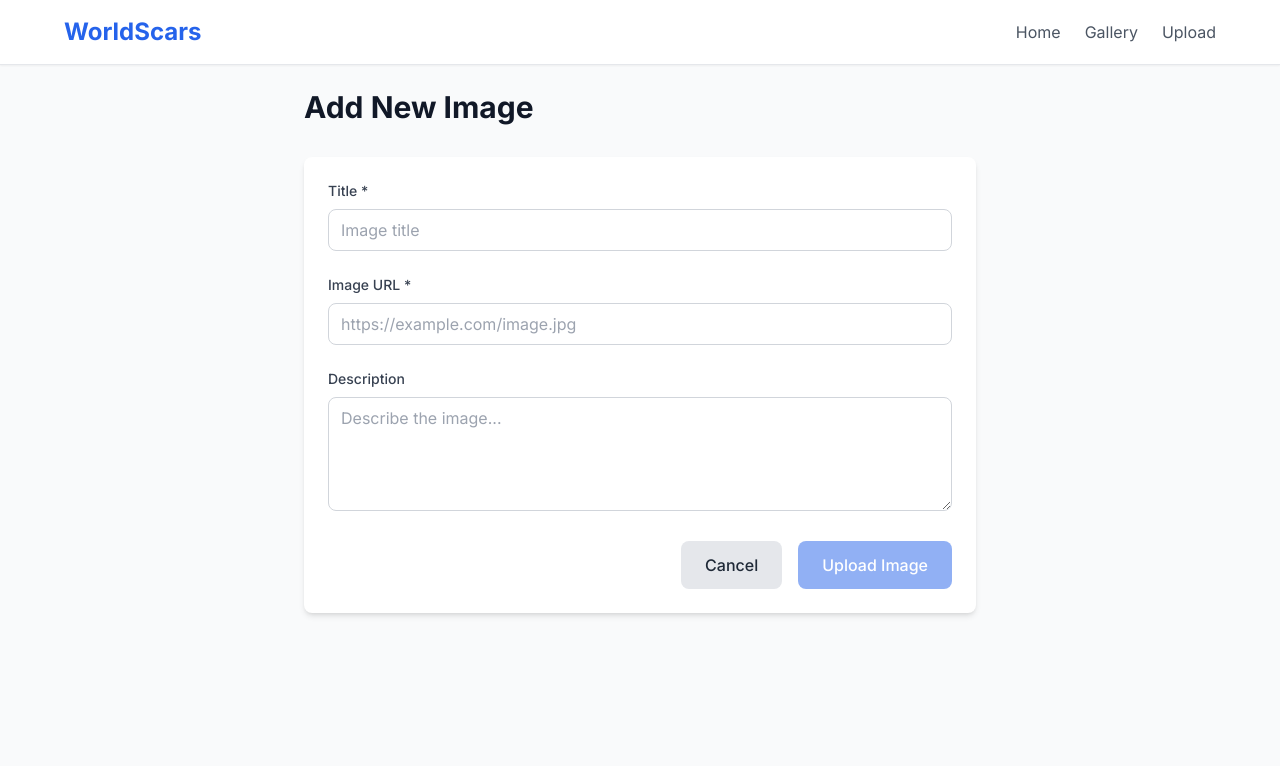
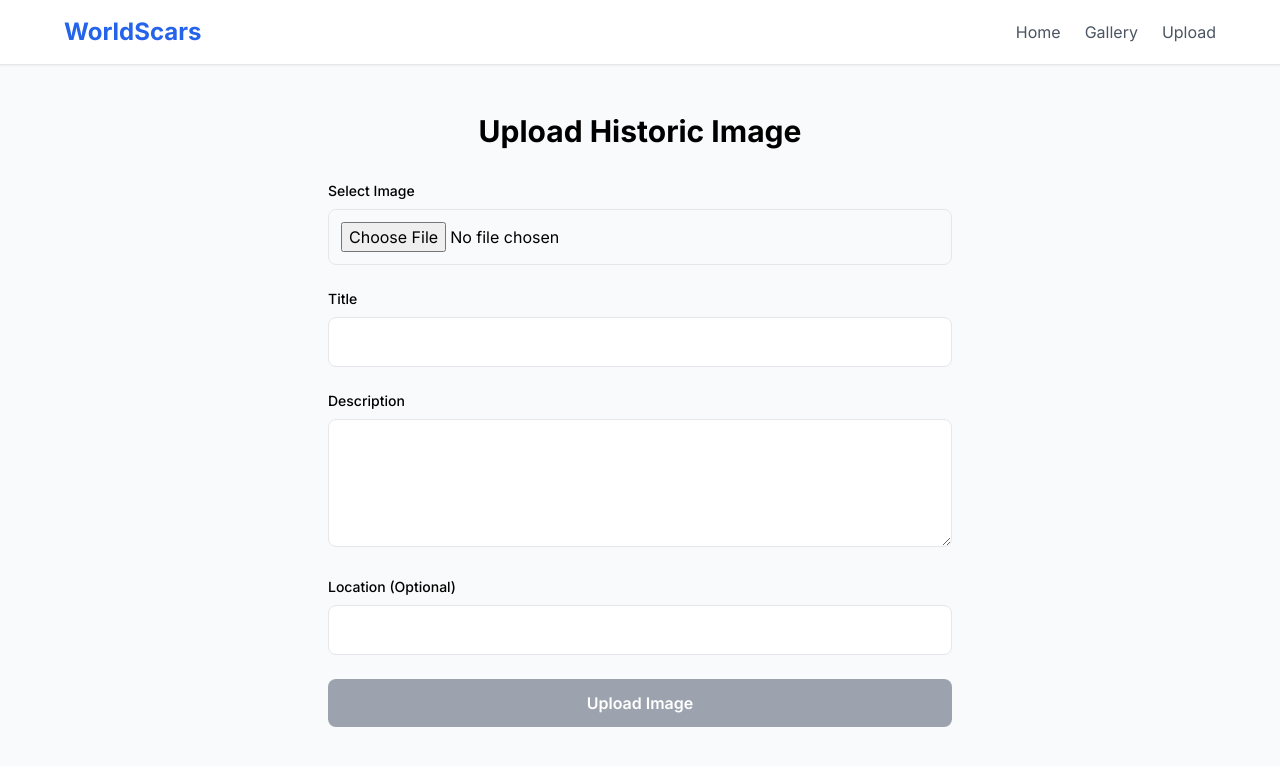
Before and after one commit to Siyam-Bhuiyan/WorldScars, a React app in the folder frontend/: page /upload in a window 1280 px wide. Shown: the top 766 px of the page. Built offline with nearby package versions, Linux system fonts and the light colour scheme; the HTML template or start-up script is replaced by a standard one.

Commit message:
Refactor upload page to support file uploads
Replaces image URL input with file upload, adds image preview, and includes optional location field. Updates form submission to use FormData and POST to the new /api/images/upload endpoint. Improves UI and resets form after successful upload.

```diff
--- a/frontend/src/pages/Upload.tsx
+++ b/frontend/src/pages/Upload.tsx
@@ -1,124 +1,122 @@
-import { useState } from 'react';
+import React, { useState } from 'react';
 import { useNavigate } from 'react-router-dom';
 
-export default function Upload() {
+const Upload = () => {
   const [title, setTitle] = useState('');
   const [description, setDescription] = useState('');
-  const [imageUrl, setImageUrl] = useState('');
+  const [location, setLocation] = useState('');
+  const [file, setFile] = useState<File | null>(null);
   const [loading, setLoading] = useState(false);
+  const [preview, setPreview] = useState<string | null>(null);
   const navigate = useNavigate();
+
+  const handleFileChange = (e: React.ChangeEvent<HTMLInputElement>) => {
+    const selectedFile = e.target.files?.[0];
+    if (selectedFile) {
+      setFile(selectedFile);
+      // Create preview
+      const previewUrl = URL.createObjectURL(selectedFile);
+      setPreview(previewUrl);
+    }
+  };
 
   const handleSubmit = async (e: React.FormEvent) => {
     e.preventDefault();
-    if (!title || !imageUrl) return;
+    if (!file || !title) return;
 
     setLoading(true);
+    const formData = new FormData();
+    formData.append('file', file);
+    formData.append('title', title);
+    formData.append('description', description);
+    formData.append('location', location);
 
     try {
-      const response = await fetch('http://localhost:8080/api/images', {
+      const response = await fetch('http://localhost:8080/api/images/upload', {
         method: 'POST',
-        headers: {
-          'Content-Type': 'application/json',
-        },
-        body: JSON.stringify({
-          title,
-          description,
-          imageUrl,
-        }),
+        body: formData,
       });
 
       if (response.ok) {
+        alert('Image uploaded successfully!');
+        // Reset form
+        setTitle('');
+        setDescription('');
+        setLocation('');
+        setFile(null);
+        setPreview(null);
         navigate('/gallery');
-      } else {
-        alert('Failed to upload image');
       }
     } catch (error) {
-      console.error('Error:', error);
-      alert('Failed to upload image');
+      alert('Error uploading image');
+    } finally {
+      setLoading(false);
     }
-
-    setLoading(false);
   };
 
   return (
-    <div className="max-w-2xl mx-auto">
-      <h1 className="text-3xl font-bold text-gray-900 mb-8">Add New Image</h1>
+    <div className="max-w-2xl mx-auto p-6">
+      <h1 className="text-3xl font-bold text-center mb-8">Upload Historic Image</h1>
 
-      <div className="bg-white rounded-lg shadow-md p-6">
       <form onSubmit={handleSubmit} className="space-y-6">
         <div>
-            <label className="block text-sm font-medium text-gray-700 mb-2">
-              Title *
-            </label>
+          <label className="block text-sm font-medium mb-2">Select Image</label>
+          <input
+            type="file"
+            accept="image/*"
+            onChange={handleFileChange}
+            className="w-full p-3 border rounded-lg"
+            required
+          />
+        </div>
+
+        {preview && (
+          <div className="text-center">
+            <img src={preview} alt="Preview" className="max-w-full h-64 object-cover rounded-lg mx-auto" />
+          </div>
+        )}
+
+        <div>
+          <label className="block text-sm font-medium mb-2">Title</label>
           <input
             type="text"
             value={title}
             onChange={(e) => setTitle(e.target.value)}
+            className="w-full p-3 border rounded-lg"
             required
-              className="w-full px-3 py-2 border border-gray-300 rounded-lg focus:ring-2 focus:ring-blue-500 focus:border-blue-500"
-              placeholder="Image title"
           />
         </div>
 
         <div>
-            <label className="block text-sm font-medium text-gray-700 mb-2">
-              Image URL *
-            </label>
-            <input
-              type="url"
-              value={imageUrl}
-              onChange={(e) => setImageUrl(e.target.value)}
-              required
-              className="w-full px-3 py-2 border border-gray-300 rounded-lg focus:ring-2 focus:ring-blue-500 focus:border-blue-500"
-              placeholder="https://example.com/image.jpg"
+          <label className="block text-sm font-medium mb-2">Description</label>
+          <textarea
+            value={description}
+            onChange={(e) => setDescription(e.target.value)}
+            className="w-full p-3 border rounded-lg h-32"
+            rows={4}
           />
         </div>
 
         <div>
-            <label className="block text-sm font-medium text-gray-700 mb-2">
-              Description
-            </label>
-            <textarea
-              value={description}
-              onChange={(e) => setDescription(e.target.value)}
-              rows={4}
-              className="w-full px-3 py-2 border border-gray-300 rounded-lg focus:ring-2 focus:ring-blue-500 focus:border-blue-500"
-              placeholder="Describe the image..."
+          <label className="block text-sm font-medium mb-2">Location (Optional)</label>
+          <input
+            type="text"
+            value={location}
+            onChange={(e) => setLocation(e.target.value)}
+            className="w-full p-3 border rounded-lg"
           />
         </div>
 
-          {imageUrl && (
-            <div>
-              <label className="block text-sm font-medium text-gray-700 mb-2">
-                Preview
-              </label>
-              <img
-                src={imageUrl}
-                alt="Preview"
-                className="w-full h-64 object-cover rounded-lg"
-              />
-            </div>
-          )}
-
-          <div className="flex justify-end space-x-4">
-            <button
-              type="button"
-              onClick={() => navigate('/gallery')}
-              className="bg-gray-200 hover:bg-gray-300 text-gray-800 px-6 py-3 rounded-lg font-medium"
-            >
-              Cancel
-            </button>
-
         <button
           type="submit"
-              disabled={loading || !title || !imageUrl}
-              className="bg-blue-600 hover:bg-blue-700 text-white px-6 py-3 rounded-lg font-medium disabled:opacity-50"
+          disabled={loading || !file || !title}
+          className="w-full bg-blue-600 text-white p-3 rounded-lg font-semibold hover:bg-blue-700 disabled:bg-gray-400"
         >
           {loading ? 'Uploading...' : 'Upload Image'}
         </button>
-          </div>
       </form>
     </div>
-    </div>
   );
-}
+};
+
+export default Upload;
```
Lines whose indentation alone changed are shown as unchanged.
